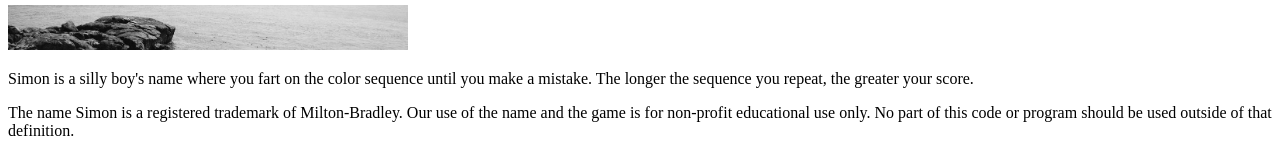
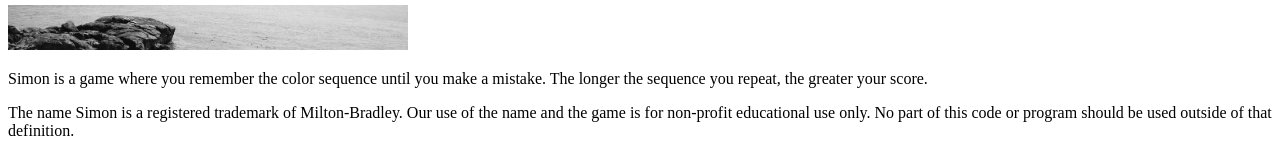
Before and after one commit to kschoonmaker32/startup, a plain HTML site: page simon-html/about.html in a window 1280 px wide. Shown: the part 180-336 px from the top of the page. Drawn offline with Linux system fonts and the light colour scheme.

Commit message:
Update about.html

```diff
--- a/simon-html/about.html
+++ b/simon-html/about.html
@@ -26,7 +26,7 @@
       <div id="picture" class="picture-box"><img width="400px" src="placeholder.jpg" alt="random" /></div>
 
       <p>
-        Simon is a silly boy's name where you fart on the color sequence until you make a mistake. The
+        Simon is a game where you remember the color sequence until you make a mistake. The
         longer the sequence you repeat, the greater your score.
       </p>
 
```
